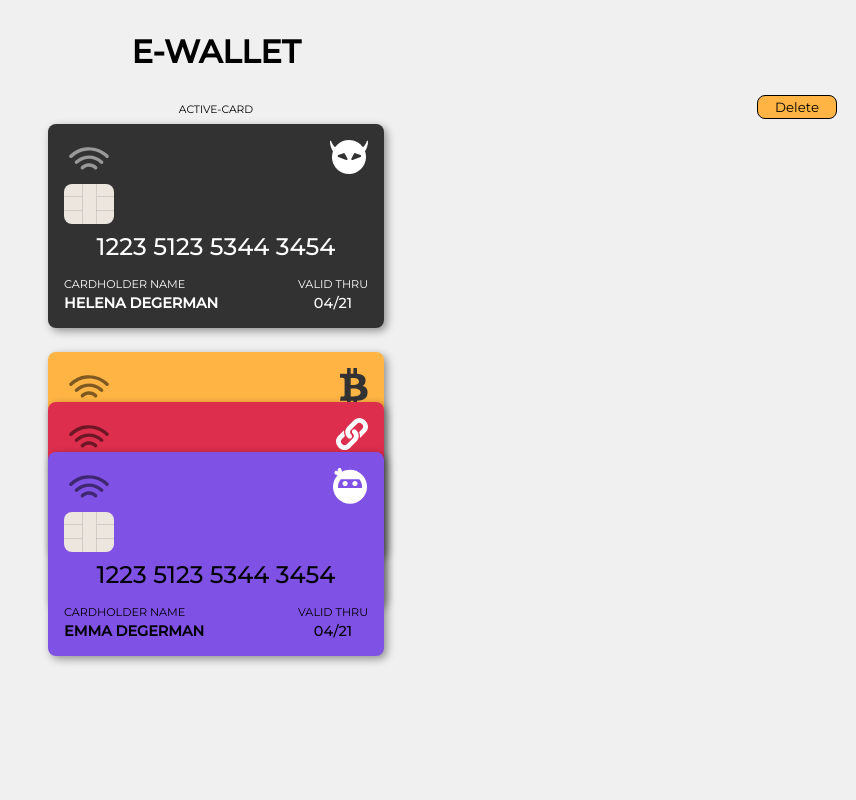
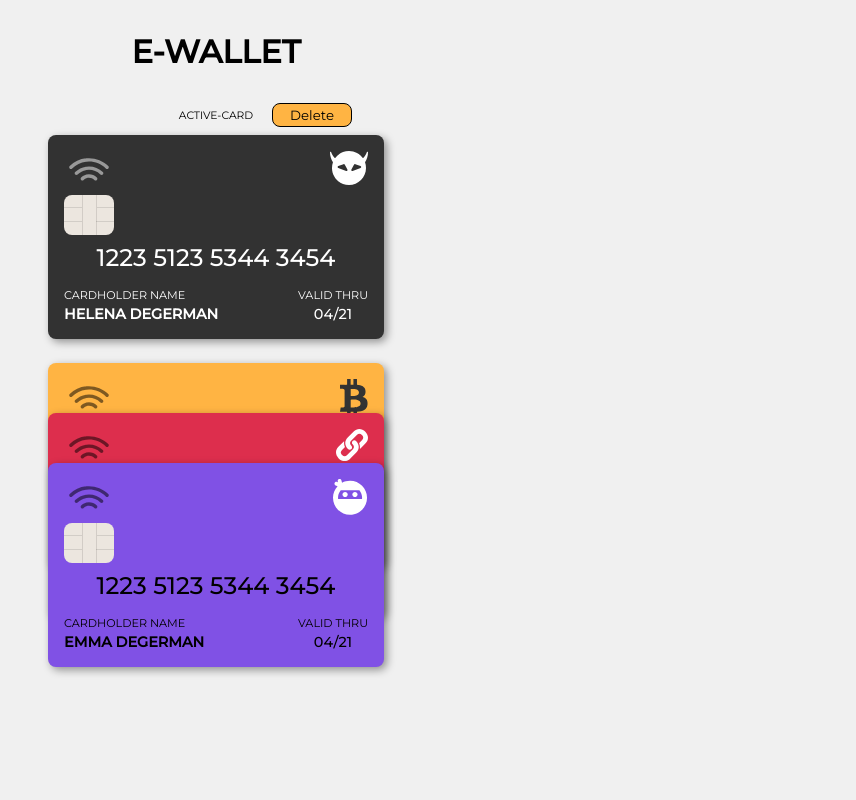
Before and after one commit to JoelDegerman1999/e-wallet, a Vue app: page / in a window 1280 px wide. Shown: the top 800 px of the page, without its empty margins (424-1280 px from the left). Built offline with nearby package versions, Linux system fonts and the light colour scheme.

Commit message:
Made the delete button in a grid system

```diff
--- a/src/components/Card.vue
+++ b/src/components/Card.vue
@@ -7,7 +7,7 @@
     <article
       class="active-card"
       :style="{ backgroundColor: card.color }"
-      :class="{ dark: card.blipDark }"
+      :class="{ dark: card.blipDark, hoverEffect: inCardStack }"
     >
       <div class="chip-and-vendor">
         <img src="@/assets/chip-dark.svg" v-if="!card.blipDark" />
@@ -39,7 +39,8 @@ export default {
   props: {
     cardTitle: String,
     card: Object,
-    deleteBtn: Boolean
+    deleteBtn: Boolean,
+    inCardStack: Boolean
   },
   data() {
     return {};
@@ -55,8 +56,13 @@ export default {
 
 <style lang="scss" scoped>
 h6 {
-  margin-bottom: 0.5rem;
   font-weight: 400;
+}
+
+.hoverEffect {
+  &:hover {
+    border: 3px solid white;
+  }
 }
 
 .dark {
@@ -64,20 +70,22 @@ h6 {
 }
 
   .title-and-delete{
-    display: flex;
-    justify-content: center;
-    align-items: center;
-
+    display: grid;
+    grid-template-columns: 1fr 1fr 1fr;
+    margin-bottom: 0.5rem;
     button {
-      position: absolute;
-      right: 19px;
-      top: 95px;
-
+      outline: none;
+      cursor: pointer;
+      grid-column: 3/4;
       border: 1px solid black;
       background: #ffb443;
       width: 5rem;
       height: 1.5rem;
       border-radius: 8px;
+    }
+    h6 {
+      margin: auto;
+      grid-column: 2/3;
     }
   }
 .active-card {
@@ -88,7 +96,7 @@ h6 {
   margin: 0 auto;
   box-shadow: 3px 3px 8px 0 rgba(0, 0, 0, 0.4);
 
-
+  transition: .3s all ease;
   .chip-and-vendor {
     display: flex;
     justify-content: space-between;
--- a/src/components/CardStack.vue
+++ b/src/components/CardStack.vue
@@ -6,6 +6,7 @@
         v-for="card in cardNonActive"
         :key="card.id"
         :card="card"
+        inCardStack
       >
       </app-card>
     </section>
```
